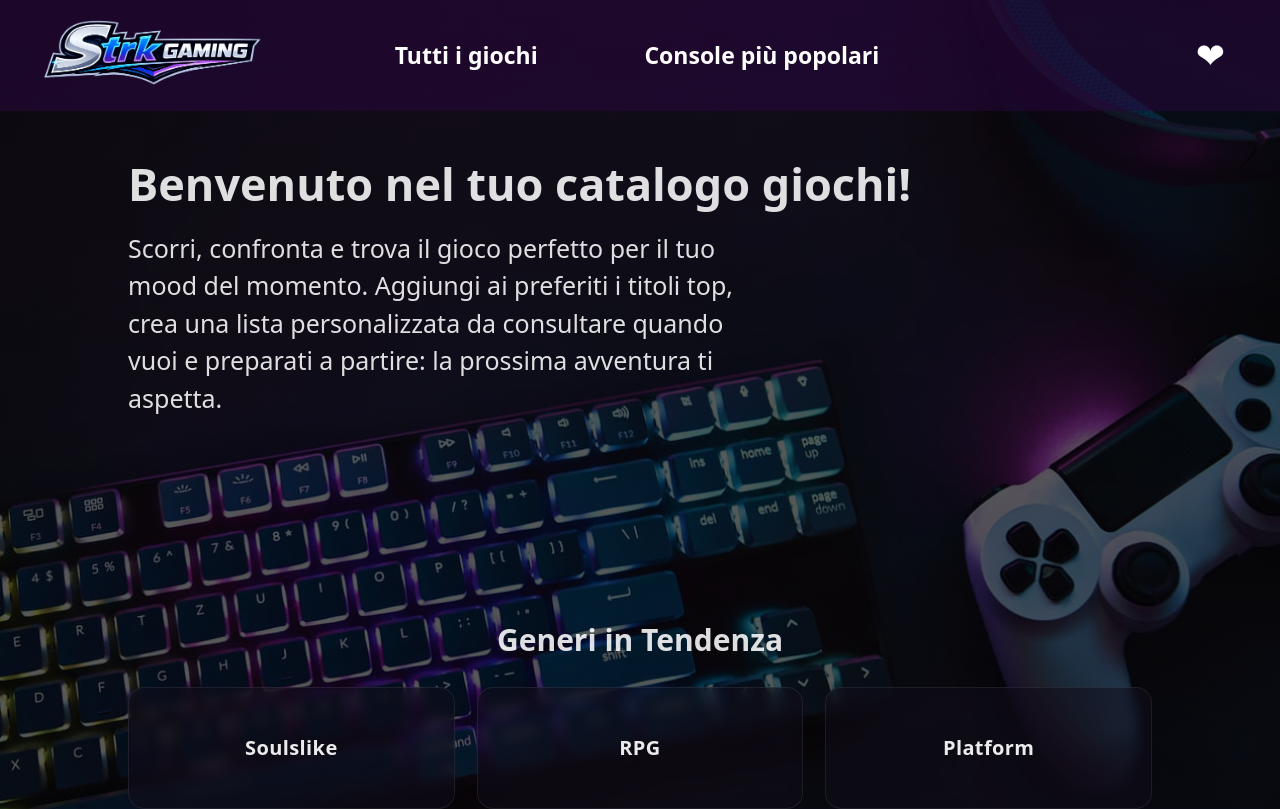
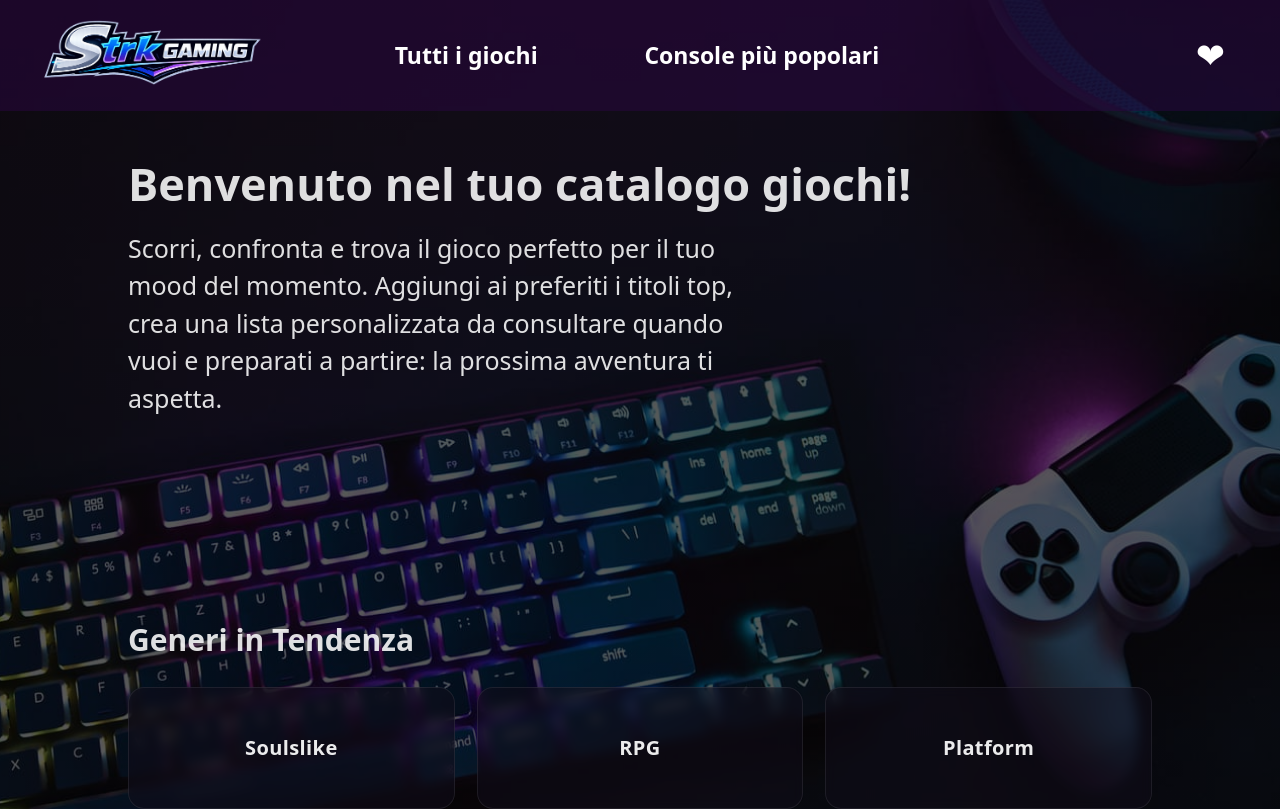
Before and after one commit to Daniel-Di-Fraia/progetto-finale-spec-frontend-front, a React (Vite) app: page / in a window 1280 px wide. Built offline with nearby package versions, Linux system fonts and the light colour scheme; no server answers.

Commit message:
miglioramento css

```diff
--- a/src/pages css/Consoles.css
+++ b/src/pages css/Consoles.css
@@ -6,7 +6,7 @@
   min-height: 100vh;
   background:
     linear-gradient(rgba(0, 0, 0, .50), rgba(0, 0, 0, .50)),
-    url('/consoles.png');
+    url('/cons2.jpg');
   background-size: cover;
   background-position: center;
   background-attachment: fixed;
--- a/src/pages css/HomePage.css
+++ b/src/pages css/HomePage.css
@@ -28,7 +28,7 @@
 }
 
 .home h2 {
-    text-align: center;
+    /* text-align: center; */
     font-size: 30px;
 }
 
```
Also changed, not shown: public/cons2.jpg (added).
